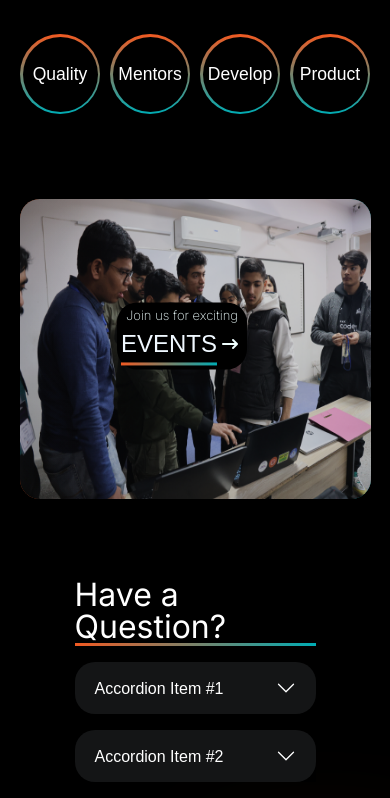
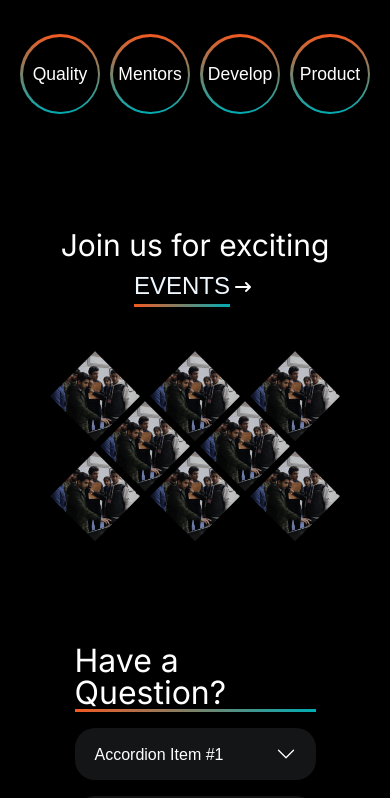
Before and after one commit to Harshitazz/Geekwebsite, a React (Create React App) app: page / in a window 390 px wide. Shown: the part 1099-1897 px from the top of the page. Built offline with nearby package versions, Linux system fonts and the light colour scheme.

Commit message:
evemnt commit

```diff
--- a/src/component/Frame.css
+++ b/src/component/Frame.css
@@ -1,38 +1,31 @@
-.frame-root {
+
+
+
+.frame_conatiner {
   display: flex;
   justify-content: center;
   align-items: center;
-  width: 70%;
-  height: 600px;
-  border-radius: 800px;
-  overflow: hidden;
-  position: relative;
+  width: 100%;
+  height: 100%;
   box-sizing: border-box;
   margin: auto;
-  text-align: center;
-  letter-spacing: normal;
-  flex-direction: column;
-  background:
-    linear-gradient(to right, rgb(16, 15, 15), rgb(10, 10, 10)), /* main background */
-    linear-gradient(to right, rgba(241, 90, 34, 1), rgba(0, 172, 180, 1)) border-box,
-    linear-gradient(to right,rgba(241, 90, 34, 1), rgba(0, 172, 180, 1)) border-box;
-  background-origin: border-box;
-  background-clip: content-box, border-box, border-box;
-  border: 4px solid transparent;
+  overflow: hidden;
 }
 
 
+/* CSS for Heading :) */
+
+.frame_header {
+
+  padding: 4px;
+  left: 50%;
+  border-radius: 20px;
+  transform: translate(-60%, -70%);
+  display: inline;
+  width: 25%;
 
 
-.call-to-action-container {
-  width: 100%;
-  height: 100%;
-  justify-content: center;
-  color: azure;
-
 }
-
-
 
 .join-us-for2 {
   align-self: stretch;
@@ -42,10 +35,18 @@
   justify-content: center;
   flex-shrink: 0;
   font-family: Inter, sans-serif;
-    font-weight: 200;
-    font-size: 20px;
+  font-weight: 500;
+  font-size: 40px;
 }
-.header1 {
+
+
+.eventBtn {
+
+  flex: 1;
+  display: flex;
+  align-items: center;
+  justify-content: center;
+  margin-bottom: 20px;
   align-self: stretch;
   display: flex;
   flex-direction: row;
@@ -54,131 +55,148 @@
   /* width: 80%; */
   text-align: left;
   font-size: var(--font-size-45xl);
+
 }
-.section-heading7 {
 
-  flex: 1;
-  display: flex;
-  align-items: center;
-  justify-content: center;
-  padding: 0;
-}
+
+
 .about-us7 {
   font-family: Gilroy-UltraLight, sans-serif;
   margin: 0;
   position: relative;
-  font-size: 2rem;
+  font-size: 1.5rem;
   font-weight: 500;
   text-decoration: none;
   color: aliceblue;
 
 }
+
 .arrow-right-solid-1-icon2 {
-  /* background-color: aquamarine; */
-  /* height: 30px;
-  width: 36px; */
   position: relative;
   margin: 0px 5px;
-
   flex-shrink: 0;
   align-items: center;
 }
 
 
-.upper{
-  align-items: flex-start;
-  display: flex;
-  margin-bottom: 10px;
+/* Gallery CSS */
+.grid-gallery {
+  --size: 100px;
+  display: grid;
+  grid-template-columns: repeat(6, var(--size));
+  /* grid-template-rows: repeat(3, var(--size)); */
+
+  grid-auto-rows: var(--size);
+  gap: 35px;
+  place-items: start center;
+  margin-bottom: var(--size);
+  width: 100%;
 }
 
-.image-container {
-  /* display: flex; */
-  flex-wrap: wrap;
-  height: 100%;
-}
-
-.image-container img {
-  /* margin: 5px; */
-}
-
-.call-to-action{
-  height: 300px;
-  width:calc(35.33% - 10px);
-
-}
-.center-div{
-  background-color: black;
-  position: absolute;
-  top: 50%;
-  padding: 4px;
-  left: 50%;
-  border-radius: 20px;
-  transform: translate(-60%, -70%);
-  display: inline;
-  width: 25%;
+.grid-gallery img {
+  width: calc(var(--size) * 2.5);
+  height: calc(var(--size) * 2.5);
+  object-fit: cover;
+  grid-column: auto / span 2;
+  border-radius: 5px;
+  /* clip-path: path("M90,10 C100,0 100,0 110,10 190,90 190,90 190,90 200,100 200,100 190,110 190,110 110,190 110,190 100,200 100,200 90,190 90,190 10,110 10,110 0,100 0,100 10,90Z");  */
+  clip-path: polygon(50% 0%, 100% 50%, 50% 100%, 0% 50%);
 
 }
 
-@media screen and (max-width: 1050px){
-  .frame-root{
-    width: 90%;
-  }
+.grid-gallery img:nth-child(5n-1) {
+  grid-column: 2 / span 2
+}
+
+.grid-gallery:has(img:hover) img:not(:hover) {
+  filter: brightness(0.25) contrast(0.95);
+  z-index: 0;
+
+
+}
+
+.grid-gallery img {
+  /* ... */
+  transition: clip-path .5s, filter .5s;
+  border-radius: 5px;
 }
 
 
+.grid-gallery img:hover {
+  clip-path: path("M0,0 C0,0 200,0 200,0 200,0 200,100 200,100 200,100 200,200 200,200 200,200 100,200 100,200 100,200 100,200 0,200 0,200 0,100 0,100 0,100 0,100 0,100Z");
+  clip-path: polygon(100% 0, 100% 100%, 0 100%, 0 0);
+  transition: clip-path 0.5s, filter 0.25s;
+  z-index: 10;
+  overflow: hidden;
 
-@media screen and (max-width: 546px){
-  .upper{
-    /* visibility: collapse; */
-    display: inline;
+}
+
+.grid-gallery a:focus {
+  outline: 1px dashed black;
+  outline-offset: -5px;
+}
+
+
+@media screen and (max-width: 546px) {
+
+  .join-us-for2 {
+    font-weight: 400;
+    font-size: 30px;
+
+
   }
-  .call-to-action{
-    /* visibility: collapse; */
+  .grid-gallery {
+    --size: 45px;
+    display: grid;
+    grid-template-columns: repeat(6, var(--size));
+    /* grid-template-rows: repeat(3, var(--size)); */
 
+    grid-auto-rows: var(--size);
+    gap: 5px;
+    place-items: start center;
+    margin-bottom: var(--size);
     width: 100%;
-    height: 300px;
-    background-size: cover;
   }
-  .call-to-action1{
+
+  .grid-gallery img {
+    width: calc(var(--size) * 2);
+    height: calc(var(--size) * 2);
+    object-fit: cover;
+    grid-column: auto / span 2;
+    border-radius: 5px;
+    /* clip-path: path("M90,10 C100,0 100,0 110,10 190,90 190,90 190,90 200,100 200,100 190,110 190,110 110,190 110,190 100,200 100,200 90,190 90,190 10,110 10,110 0,100 0,100 10,90Z");  */
+    clip-path: polygon(50% 0%, 100% 50%, 50% 100%, 0% 50%);
+
+  }
+
+  .grid-gallery img:nth-child(5n-1) {
+    grid-column: 2 / span 2
+  }
+
+  .grid-gallery:has(img:hover) img:not(:hover) {
+    filter: brightness(0.25) contrast(0.95);
+    z-index: 0;
+
+
+  }
+
+  .grid-gallery img {
+    /* ... */
+    transition: clip-path .5s, filter .5s;
+    border-radius: 5px;
+  }
+
+
+  .grid-gallery img:hover {
+    clip-path: path("M0,0 C0,0 200,0 200,0 200,0 200,100 200,100 200,100 200,200 200,200 200,200 100,200 100,200 100,200 100,200 0,200 0,200 0,100 0,100 0,100 0,100 0,100Z");
+    clip-path: polygon(100% 0, 100% 100%, 0 100%, 0 0);
+    transition: clip-path 0.5s, filter 0.25s;
+    z-index: 10;
+    overflow: hidden;
+
+  }
+  /* image 9 and more will not be appear when in mobile for responsivness :) */
+  .img9 {
     display: none;
   }
-  .call-to-action2{
-    visibility: collapse;
-  }
-  .call-to-action3{
-    visibility: collapse;
-  }
-  .call-to-action4{
-    visibility: collapse;
-  }
-  .frame-child6{
-    visibility: collapse;
-
-  }
-  .framecontainer{
-    height:auto;
-  }
-  .frame-root{
-    height: 300px;
-
-      border-radius: 20px;
-        border: none;
-
-  }
-  .center-div{
-    width: auto;
-    background-color: black;
-    padding: 4px;
-    border-radius: 20px;
-  }
-  .about-us7{
-    font-size: 1.5rem;
-  }
-  .join-us-for2{
-    font-size: 13px;
-  }
 }
-
-@media screen and (max-width: 450px){
-
-}
--- a/src/component/Frame.js
+++ b/src/component/Frame.js
@@ -5,86 +5,43 @@ import { NavLink } from "react-router-dom";
 
 const Frame = () => {
   return (
-    <div className="frame-root">
-      <div className="call-to-action-container">
-        <div className="image-container">
-          <div className="upper">
-          <img
-            className="call-to-action"
-            loading="lazy"
-            alt=""
-            src={require("../images/img1.png")}
-             // Adjust the width here
-          />
-          <img
-            className="call-to-action1"
-            loading="lazy"
-            alt=""
-            src={require("../images/img2.png")}
-            style={{ width: 'calc(23.33% - 10px)', height: '250px' , margin: "0px 20px"}} // Adjust the width here
-          />
-          <img
-            className="frame-child6"
-            loading="lazy"
-            alt=""
-            src={require("../images/img3.png")}
-            style={{ width: 'calc(41.33% - 10px)', height: '300px' }} // Adjust the width here
-          />
-          </div>
-          <div className="center-div " >
-          {/* Your content for the center div */}
-          <div className="join-us-for2">Join us for exciting</div>
-          <div className="header1">
-            <div className="section-heading7">
+    <div className="frame_container">
 
-              <div >
-              <NavLink
-              exact
-              to="/events"
-              className="about-us7"
-            >
+      <div className="frame_header ">
+        {/* Your content for the header frame*/}
+        <div className="join-us-for2">Join us for exciting</div>
+        <div className="eventBtn">
+          <div>
+            <NavLink exact to="/events" className="about-us7">
               EVENTS
             </NavLink>
-              <div className="underline"></div></div>
+            <div className="underline"></div>
+          </div>
+          <div className="arrow-right-solid-1-icon2" loading="lazy" alt="">
+            <i class="fa-solid fa-arrow-right-long"></i>
+          </div>
+        </div>
+      </div>
 
-              <div
-              className="arrow-right-solid-1-icon2"
-              loading="lazy"
-              alt=""
-              >
-                <i class="fa-solid fa-arrow-right-long"></i>
-            </div>
+      <div className="frame_header">
+        <article className="grid-gallery">
+          <img src={require("../images/img1.png")} alt="description of picture 1" />
+          <img src={require("../images/img1.png")} alt="description of picture 2" />
+          <img src={require("../images/img1.png")} alt="description of picture 3" />
+          <img src={require("../images/img1.png")} alt="description of picture 4" />
+          <img src={require("../images/img1.png")} alt="description of picture 5" />
+          <img src={require("../images/img1.png")} alt="description of picture 6" />
+          <img src={require("../images/img1.png")} alt="description of picture 7" />
+          <img src={require("../images/img1.png")} alt="description of picture 8" />
+          {/* <img className="img9" src={require("../images/img1.png")} alt="description of picture 9" />
 
-            </div>
+            Too add more image comment it out :)
 
-
-
-          </div>
-
-
-        </div>
-          <img
-            className="call-to-action2"
-            loading="lazy"
-            alt=""
-            src={require("../images/img1.png")}
-            style={{ width: 'calc(33.33% - 10px)' , height: '290px'}} // Adjust the width here
-          />
-          <img
-            className="call-to-action3"
-            loading="lazy"
-            alt=""
-            src={require("../images/img5.png")}
-            style={{ width: 'calc(33.33% - 10px)', height: '270px'  , margin: "0px 15px" }} // Adjust the width here
-          />
-          <img
-            className="call-to-action4"
-            loading="lazy"
-            alt=""
-            src={require("../images/img1.png")}
-            style={{ width: 'calc(33.33% - 10px)', height: '290px' }} // Adjust the width here
-          />
-        </div>
+          <img className="img10" src={require("../images/img1.png")} alt="description of picture 10" />
+          <img className="img11" src={require("../images/img1.png")} alt="description of picture 11" />
+          <img className="img12" src={require("../images/img1.png")} alt="description of picture 12" />
+           */}
+        </article>
       </div>
     </div>
   );
```
